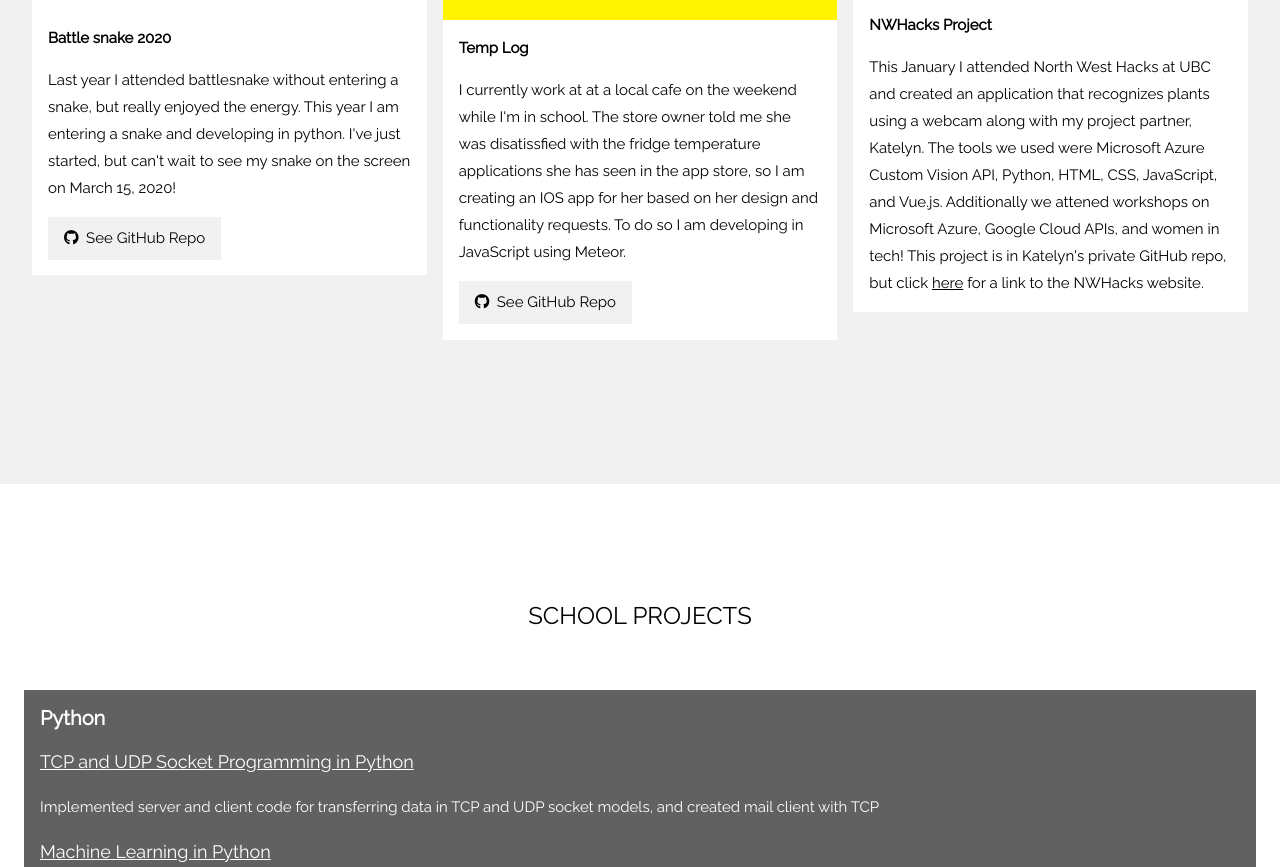
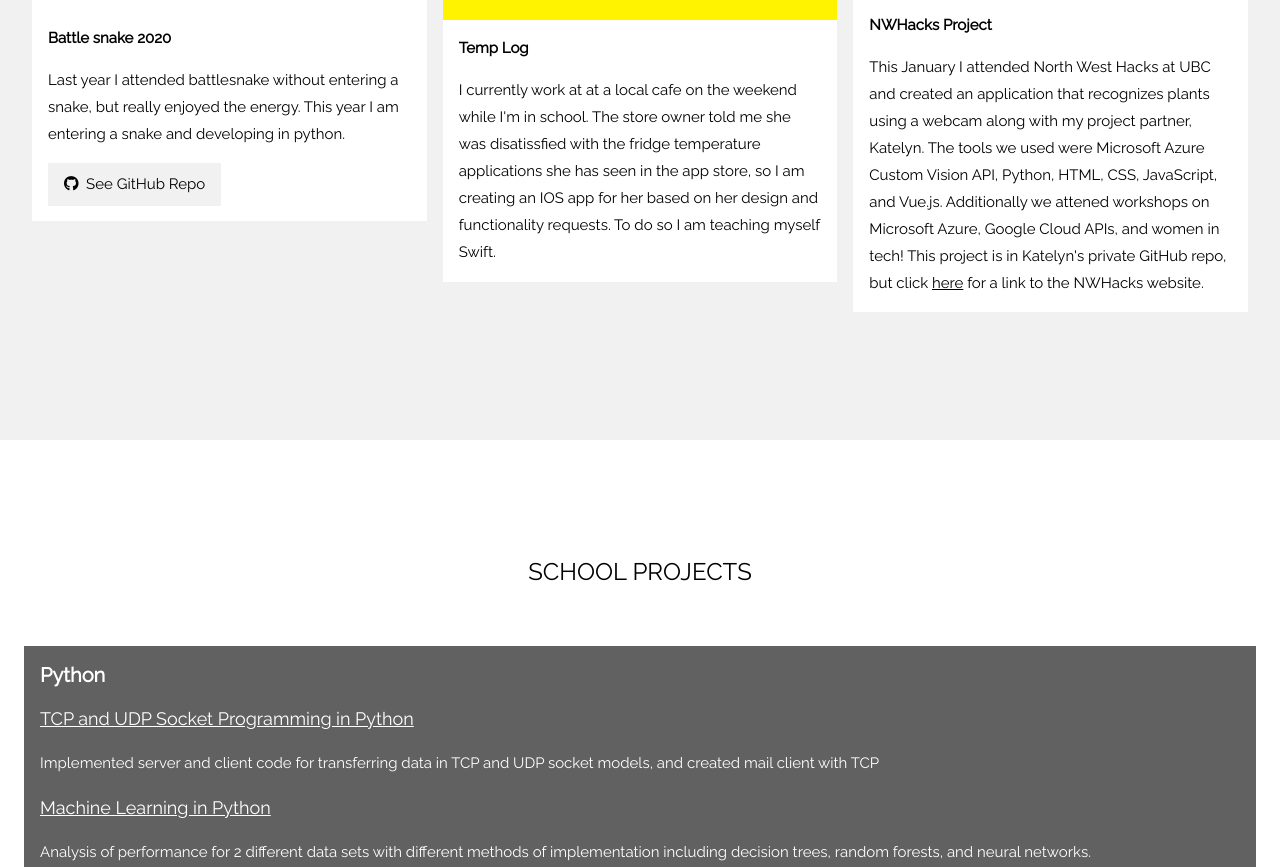
Before and after one commit to cairosanders/cairosanders.github.io, a plain HTML site: page index.html in a window 1280 px wide. Shown: the part 5609-6476 px from the top of the page. Drawn offline with nearby package versions, Linux system fonts and the light colour scheme.

Commit message:
edited personal project section

```diff
--- a/index.html
+++ b/index.html
@@ -258,7 +258,7 @@ img.rounded1{
       <div class="w3-container w3-white">
         <p><b>Battle snake 2020</b></p>
         <p>Last year I attended battlesnake without entering a snake, but really enjoyed the energy. This year I am entering a snake and developing
-        in python. I've just started, but can't wait to see my snake on the screen on March 15, 2020! </p>
+        in python. </p>
         <p><a href="https://github.com/cairosanders/starter-snake-python" class="w3-button w3-light-grey"><i class="fa fa-github"> </i> See GitHub Repo</a></p>
       </div>
     </div>
@@ -267,9 +267,8 @@ img.rounded1{
       <div class="w3-container w3-white">
         <p><b>Temp Log</b></p>
         <p>I currently work at at a local cafe on the weekend while I'm in school. The store owner told me she was disatissfied with the fridge temperature
-        applications she has seen in the app store, so I am creating an IOS app for her based on her design and functionality requests. To do so I am developing
-      in JavaScript using Meteor.</p>
-      <p><a href="https://github.com/cairosanders/TempLog" class="w3-button w3-light-grey"><i class="fa fa-github"> </i> See GitHub Repo</a></p>
+        applications she has seen in the app store, so I am creating an IOS app for her based on her design and functionality requests. To do so I am teaching myself
+        Swift.</p>
       </div>
     </div>
     <div class="w3-third w3-container">
```
Also changed, not shown: 1 other file.
